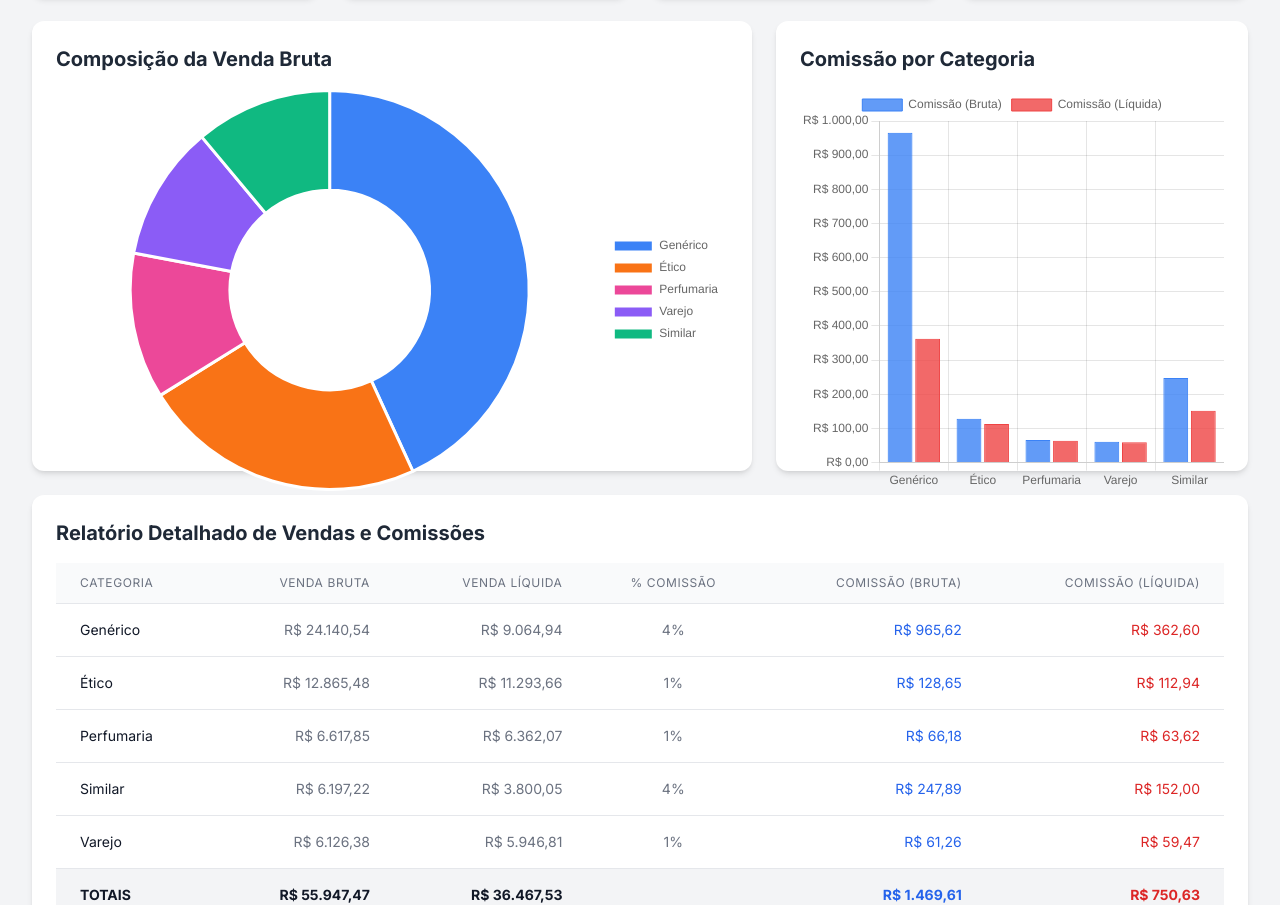
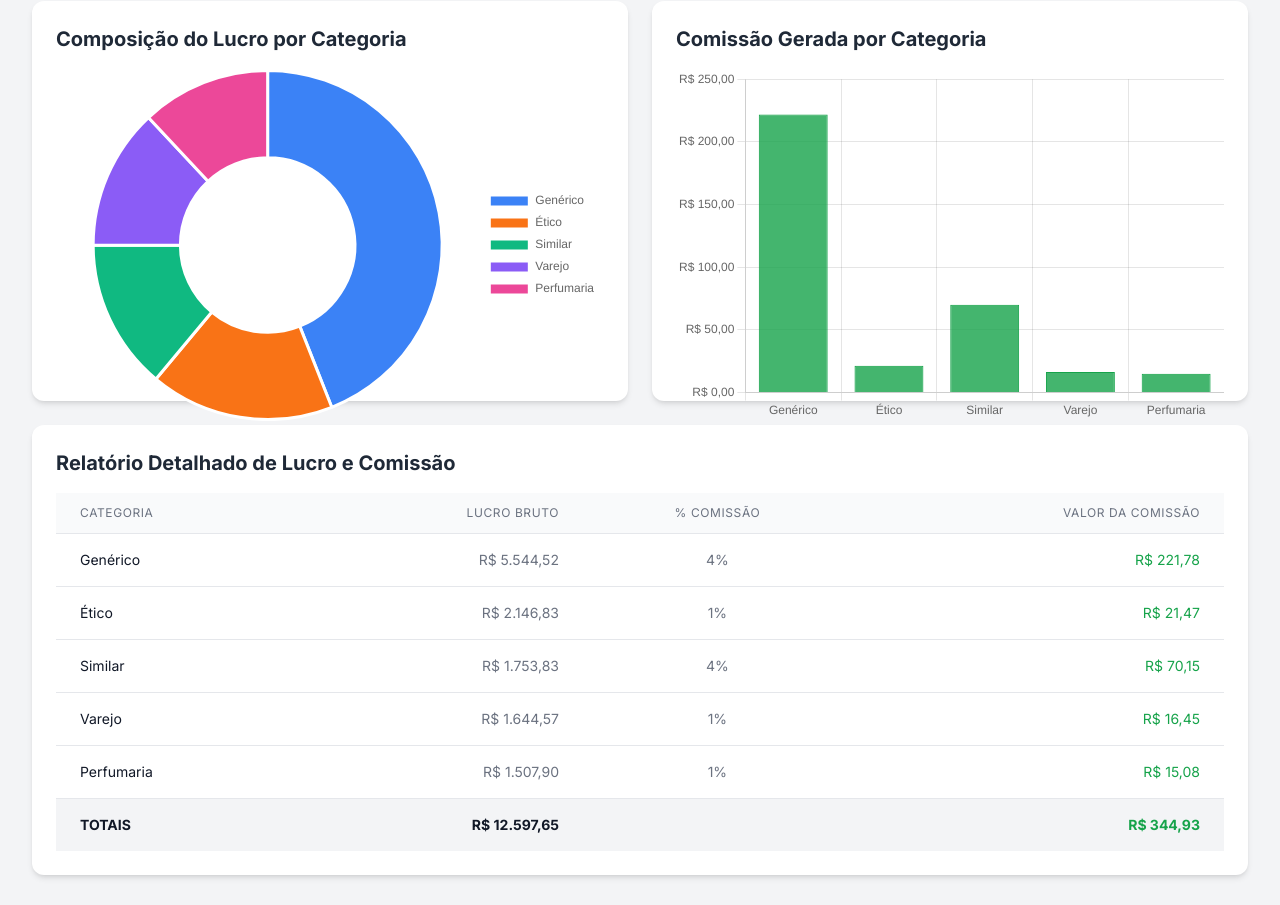
Before and after one commit to zAstergun/Ultra-Comissao-Roubada, a plain HTML site: page index.html in a window 1280 px wide. Shown: the part 311-1216 px from the top of the page. Drawn offline with nearby package versions, Linux system fonts and the light colour scheme.

Commit message:
Edinaina Atualizado

```diff
--- a/index.html
+++ b/index.html
@@ -3,14 +3,14 @@
 <head>
     <meta charset="UTF-8">
     <meta name="viewport" content="width=device-width, initial-scale=1.0">
-    <title>Painel de Análise de Vendas - Chirliane</title>
+    <title>Painel de Análise de Lucro e Comissão - Edinaina</title>
     <script src="https://cdn.tailwindcss.com"></script>
     <script src="https://cdn.jsdelivr.net/npm/chart.js"></script>
     <link href="https://fonts.googleapis.com/css2?family=Inter:wght@400;600;700&display=swap" rel="stylesheet">
     <style>
         body {
             font-family: 'Inter', sans-serif;
-            background-color: #f3f4f6; /* cinza claro */
+            background-color: #f3f4f6;
         }
         .kpi-card {
             background-color: white;
@@ -37,67 +37,49 @@
     <div class="max-w-7xl mx-auto">
         <!-- Cabeçalho -->
         <header class="mb-8">
-            <h1 class="text-3xl font-bold text-gray-800">Painel de Análise de Vendas e Comissões</h1>
-            <p class="text-lg text-gray-500">Referência: Chirliane - Maio de 2025</p>
+            <h1 class="text-3xl font-bold text-gray-800">Painel de Análise de Lucro e Comissão</h1>
+            <p class="text-lg text-gray-500">Referência: Edinaina - Maio de 2025 (Cálculo sobre Lucro Bruto)</p>
         </header>
 
         <!-- Grade Principal do Dashboard -->
-        <div class="grid grid-cols-1 md:grid-cols-2 lg:grid-cols-4 gap-6">
+        <div class="grid grid-cols-1 md:grid-cols-2 gap-6">
 
-            <!-- Card KPI: Comissão (Bruta) -->
-            <div class="kpi-card col-span-1 md:col-span-2 lg:col-span-1 bg-blue-500 text-white">
-                <h3 class="text-lg font-semibold text-blue-100">Comissão (Sobre Venda Bruta)</h3>
-                <p id="totalGrossCommission" class="text-4xl font-bold mt-2">R$ 1.469,60</p>
-                <p class="text-blue-200 mt-1">Cenário mais favorável</p>
+            <!-- Card KPI: Comissão Total (Sobre Lucro) -->
+            <div class="kpi-card bg-green-500 text-white">
+                <h3 class="text-lg font-semibold text-green-100">Comissão Total (sobre Lucro)</h3>
+                <p id="totalCommission" class="text-5xl font-bold mt-2">R$ 344,93</p>
+                <p class="text-green-200 mt-1">Valor final calculado</p>
             </div>
 
-            <!-- Card KPI: Comissão (Líquida) -->
-            <div class="kpi-card col-span-1 md:col-span-2 lg:col-span-1 bg-red-500 text-white">
-                <h3 class="text-lg font-semibold text-red-100">Comissão (Sobre Venda Líquida)</h3>
-                <p id="totalNetCommission" class="text-4xl font-bold mt-2">R$ 750,63</p>
-                <p class="text-red-200 mt-1">Cenário menos favorável</p>
+            <!-- Card KPI: Lucro Bruto Total -->
+            <div class="kpi-card">
+                <h3 class="text-lg font-semibold text-gray-500">Lucro Bruto Total Gerado</h3>
+                <p id="totalProfit" class="text-5xl font-bold text-gray-800 mt-2">R$ 12.597,65</p>
             </div>
 
-             <!-- Card KPI: Venda Bruta Total -->
-            <div class="kpi-card col-span-1">
-                <h3 class="text-lg font-semibold text-gray-500">Sua Venda Bruta Total</h3>
-                <p id="totalGrossSales" class="text-4xl font-bold text-gray-800 mt-2">R$ 55.947,47</p>
+            <!-- Gráfico de Pizza: Composição do Lucro -->
+            <div class="chart-container h-[400px]">
+                <h3 class="text-xl font-bold text-gray-800 mb-4">Composição do Lucro por Categoria</h3>
+                <canvas id="profitCompositionChart"></canvas>
             </div>
 
-            <!-- Card KPI: Venda Líquida Total -->
-            <div class="kpi-card col-span-1">
-                <h3 class="text-lg font-semibold text-gray-500">Sua Venda Líquida Total</h3>
-                <p id="totalNetSales" class="text-4xl font-bold text-gray-800 mt-2">R$ 36.467,53</p>
-            </div>
-
-            <!-- Seção dos Gráficos (Container Pai) -->
-            <div class="col-span-1 md:col-span-2 lg:col-span-4 grid grid-cols-1 lg:grid-cols-5 gap-6">
-                <!-- Gráfico de Pizza: Composição da Venda (maior) -->
-                <div class="chart-container lg:col-span-3 h-[450px]">
-                    <h3 class="text-xl font-bold text-gray-800 mb-4">Composição da Venda Bruta</h3>
-                    <canvas id="salesCompositionChart"></canvas>
-                </div>
-
-                <!-- Gráfico de Barras: Comparativo de Comissão (menor) -->
-                <div class="chart-container lg:col-span-2 h-[450px]">
-                    <h3 class="text-xl font-bold text-gray-800 mb-4">Comissão por Categoria</h3>
-                    <canvas id="commissionComparisonChart"></canvas>
-                </div>
+            <!-- Gráfico de Barras: Comissão por Categoria -->
+            <div class="chart-container h-[400px]">
+                <h3 class="text-xl font-bold text-gray-800 mb-4">Comissão Gerada por Categoria</h3>
+                <canvas id="commissionByCatChart"></canvas>
             </div>
 
             <!-- Tabela de Dados Detalhada -->
-            <div class="col-span-1 md:col-span-2 lg:col-span-4 bg-white p-6 rounded-xl shadow-md">
-                <h3 class="text-xl font-bold text-gray-800 mb-4">Relatório Detalhado de Vendas e Comissões</h3>
+            <div class="col-span-1 md:col-span-2 bg-white p-6 rounded-xl shadow-md">
+                <h3 class="text-xl font-bold text-gray-800 mb-4">Relatório Detalhado de Lucro e Comissão</h3>
                 <div class="overflow-x-auto">
                     <table class="min-w-full divide-y divide-gray-200">
                         <thead class="bg-gray-50">
                             <tr>
                                 <th scope="col" class="px-6 py-3 text-left text-xs font-medium text-gray-500 uppercase tracking-wider">Categoria</th>
-                                <th scope="col" class="px-6 py-3 text-right text-xs font-medium text-gray-500 uppercase tracking-wider">Venda Bruta</th>
-                                <th scope="col" class="px-6 py-3 text-right text-xs font-medium text-gray-500 uppercase tracking-wider">Venda Líquida</th>
+                                <th scope="col" class="px-6 py-3 text-right text-xs font-medium text-gray-500 uppercase tracking-wider">Lucro Bruto</th>
                                 <th scope="col" class="px-6 py-3 text-center text-xs font-medium text-gray-500 uppercase tracking-wider">% Comissão</th>
-                                <th scope="col" class="px-6 py-3 text-right text-xs font-medium text-gray-500 uppercase tracking-wider">Comissão (Bruta)</th>
-                                <th scope="col" class="px-6 py-3 text-right text-xs font-medium text-gray-500 uppercase tracking-wider">Comissão (Líquida)</th>
+                                <th scope="col" class="px-6 py-3 text-right text-xs font-medium text-gray-500 uppercase tracking-wider">Valor da Comissão</th>
                             </tr>
                         </thead>
                         <tbody id="dataTable" class="bg-white divide-y divide-gray-200">
@@ -106,11 +88,9 @@
                         <tfoot class="bg-gray-100">
                             <tr>
                                 <td class="px-6 py-4 whitespace-nowrap text-sm font-bold text-gray-900">TOTAIS</td>
-                                <td id="totalGrossSalesFooter" class="px-6 py-4 whitespace-nowrap text-right text-sm font-bold text-gray-900"></td>
-                                <td id="totalNetSalesFooter" class="px-6 py-4 whitespace-nowrap text-right text-sm font-bold text-gray-900"></td>
+                                <td id="totalProfitFooter" class="px-6 py-4 whitespace-nowrap text-right text-sm font-bold text-gray-900"></td>
                                 <td class="px-6 py-4"></td>
-                                <td id="totalGrossCommissionFooter" class="px-6 py-4 whitespace-nowrap text-right text-sm font-bold text-blue-600"></td>
-                                <td id="totalNetCommissionFooter" class="px-6 py-4 whitespace-nowrap text-right text-sm font-bold text-red-600"></td>
+                                <td id="totalCommissionFooter" class="px-6 py-4 whitespace-nowrap text-right text-sm font-bold text-green-600"></td>
                             </tr>
                         </tfoot>
                     </table>
@@ -120,13 +100,13 @@
     </div>
 
     <script>
-        // Dados brutos para Chirliane
-        const salesData = [
-            { category: 'Genérico', gross: 24140.54, net: 9064.94, rate: 0.04 },
-            { category: 'Ético', gross: 12865.48, net: 11293.66, rate: 0.01 },
-            { category: 'Perfumaria', gross: 6617.85, net: 6362.07, rate: 0.01 },
-            { category: 'Varejo', gross: 6126.38, net: 5946.81, rate: 0.01 },
-            { category: 'Similar', gross: 6197.22, net: 3800.05, rate: 0.04 }
+        // Dados de lucro para Edinaina
+        const profitData = [
+            { category: 'Genérico', profit: 5544.52, rate: 0.04 },
+            { category: 'Ético', profit: 2146.83, rate: 0.01 },
+            { category: 'Similar', profit: 1753.83, rate: 0.04 },
+            { category: 'Varejo', profit: 1644.57, rate: 0.01 },
+            { category: 'Perfumaria', profit: 1507.90, rate: 0.01 },
         ];
 
         // Função para formatar números como moeda brasileira (BRL)
@@ -135,61 +115,50 @@
         };
 
         // Calcula comissões e totais
-        let totalGrossSales = 0;
-        let totalNetSales = 0;
-        let totalGrossCommission = 0;
-        let totalNetCommission = 0;
+        let totalProfit = 0;
+        let totalCommission = 0;
 
-        salesData.forEach(item => {
-            item.grossCommission = item.gross * item.rate;
-            item.netCommission = item.net * item.rate;
-            totalGrossSales += item.gross;
-            totalNetSales += item.net;
-            totalGrossCommission += item.grossCommission;
-            totalNetCommission += item.netCommission;
+        profitData.forEach(item => {
+            item.commission = item.profit * item.rate;
+            totalProfit += item.profit;
+            totalCommission += item.commission;
         });
 
         // Popula a tabela
         const tableBody = document.getElementById('dataTable');
-        // Ordena os dados para exibição na tabela
-        const sortedSalesData = [...salesData].sort((a, b) => b.gross - a.gross);
+        const sortedData = [...profitData].sort((a, b) => b.profit - a.profit);
 
-        sortedSalesData.forEach(item => {
+        sortedData.forEach(item => {
             const row = `
                 <tr class="hover:bg-gray-50">
                     <td class="px-6 py-4 whitespace-nowrap text-sm font-medium text-gray-900">${item.category}</td>
-                    <td class="px-6 py-4 whitespace-nowrap text-right text-sm text-gray-500">${formatCurrency(item.gross)}</td>
-                    <td class="px-6 py-4 whitespace-nowrap text-right text-sm text-gray-500">${formatCurrency(item.net)}</td>
+                    <td class="px-6 py-4 whitespace-nowrap text-right text-sm text-gray-500">${formatCurrency(item.profit)}</td>
                     <td class="px-6 py-4 whitespace-nowrap text-center text-sm text-gray-500">${item.rate * 100}%</td>
-                    <td class="px-6 py-4 whitespace-nowrap text-right text-sm text-blue-600 font-medium">${formatCurrency(item.grossCommission)}</td>
-                    <td class="px-6 py-4 whitespace-nowrap text-right text-sm text-red-600 font-medium">${formatCurrency(item.netCommission)}</td>
+                    <td class="px-6 py-4 whitespace-nowrap text-right text-sm text-green-600 font-medium">${formatCurrency(item.commission)}</td>
                 </tr>
             `;
             tableBody.innerHTML += row;
         });
 
-        // Preenche os totais no rodapé da tabela
-        document.getElementById('totalGrossSalesFooter').textContent = formatCurrency(totalGrossSales);
-        document.getElementById('totalNetSalesFooter').textContent = formatCurrency(totalNetSales);
-        document.getElementById('totalGrossCommissionFooter').textContent = formatCurrency(totalGrossCommission);
-        document.getElementById('totalNetCommissionFooter').textContent = formatCurrency(totalNetCommission);
+        // Preenche os totais no rodapé da tabela e KPIs
+        document.getElementById('totalProfitFooter').textContent = formatCurrency(totalProfit);
+        document.getElementById('totalCommissionFooter').textContent = formatCurrency(totalCommission);
 
         // Configuração dos Gráficos
-        const categories = salesData.map(d => d.category);
-        const grossSales = salesData.map(d => d.gross);
-        const grossCommissions = salesData.map(d => d.grossCommission);
-        const netCommissions = salesData.map(d => d.netCommission);
+        const categories = profitData.map(d => d.category);
+        const profits = profitData.map(d => d.profit);
+        const commissions = profitData.map(d => d.commission);
 
-        // Gráfico 1: Composição de Vendas (Pizza)
-        const salesCtx = document.getElementById('salesCompositionChart').getContext('2d');
-        new Chart(salesCtx, {
+        // Gráfico 1: Composição de Lucro (Pizza)
+        const profitCtx = document.getElementById('profitCompositionChart').getContext('2d');
+        new Chart(profitCtx, {
             type: 'doughnut',
             data: {
                 labels: categories,
                 datasets: [{
-                    label: 'Venda Bruta',
-                    data: grossSales,
-                    backgroundColor: ['#3b82f6', '#f97316', '#ec4899', '#8b5cf6', '#10b981'],
+                    label: 'Lucro Bruto',
+                    data: profits,
+                    backgroundColor: ['#3b82f6', '#f97316', '#10b981', '#8b5cf6', '#ec4899'],
                     borderColor: '#ffffff',
                     borderWidth: 3,
                 }]
@@ -198,49 +167,29 @@
                 responsive: true,
                 maintainAspectRatio: false,
                 plugins: {
-                    legend: {
-                        position: 'right',
-                    },
+                    legend: { position: 'right' },
                     tooltip: {
                         callbacks: {
-                            label: function(context) {
-                                let label = context.label || '';
-                                if (label) {
-                                    label += ': ';
-                                }
-                                if (context.parsed !== null) {
-                                    label += formatCurrency(context.parsed);
-                                }
-                                return label;
-                            }
+                            label: (context) => formatCurrency(context.parsed)
                         }
                     }
                 }
             }
         });
 
-        // Gráfico 2: Comparativo de Comissões (Barras)
-        const commissionCtx = document.getElementById('commissionComparisonChart').getContext('2d');
+        // Gráfico 2: Comissão por Categoria (Barras)
+        const commissionCtx = document.getElementById('commissionByCatChart').getContext('2d');
         new Chart(commissionCtx, {
             type: 'bar',
             data: {
                 labels: categories,
-                datasets: [
-                    {
-                        label: 'Comissão (Bruta)',
-                        data: grossCommissions,
-                        backgroundColor: 'rgba(59, 130, 246, 0.8)',
-                        borderColor: 'rgba(59, 130, 246, 1)',
-                        borderWidth: 1
-                    },
-                    {
-                        label: 'Comissão (Líquida)',
-                        data: netCommissions,
-                        backgroundColor: 'rgba(239, 68, 68, 0.8)',
-                        borderColor: 'rgba(239, 68, 68, 1)',
-                        borderWidth: 1
-                    }
-                ]
+                datasets: [{
+                    label: 'Comissão sobre Lucro',
+                    data: commissions,
+                    backgroundColor: 'rgba(22, 163, 74, 0.8)',
+                    borderColor: 'rgba(22, 163, 74, 1)',
+                    borderWidth: 1
+                }]
             },
             options: {
                 responsive: true,
@@ -249,25 +198,15 @@
                     y: {
                         beginAtZero: true,
                         ticks: {
-                            callback: function(value, index, values) {
-                                return formatCurrency(value);
-                            }
+                            callback: (value) => formatCurrency(value)
                         }
                     }
                 },
                 plugins: {
+                    legend: { display: false },
                     tooltip: {
                         callbacks: {
-                            label: function(context) {
-                                let label = context.dataset.label || '';
-                                if (label) {
-                                    label += ': ';
-                                }
-                                if (context.parsed.y !== null) {
-                                    label += formatCurrency(context.parsed.y);
-                                }
-                                return label;
-                            }
+                            label: (context) => formatCurrency(context.parsed.y)
                         }
                     }
                 }
```
